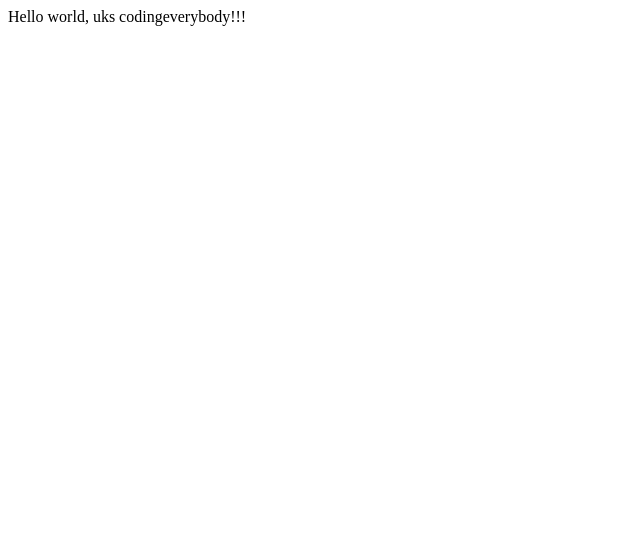
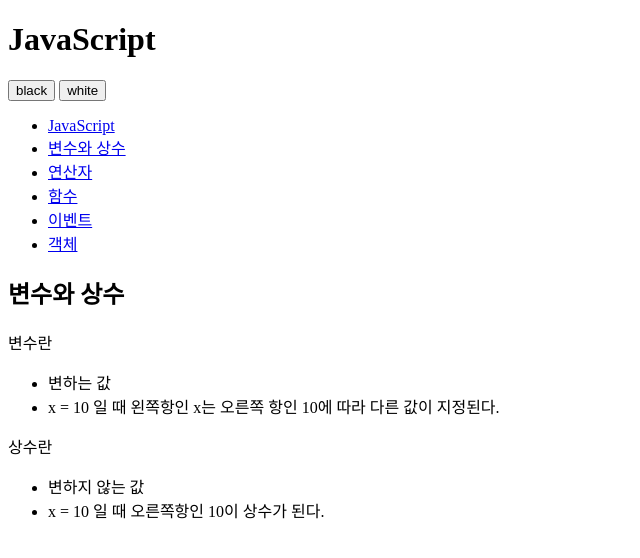
Before and after one commit to suyoii/opentutorials-uks, a plain HTML site: page index.html in a window 1280 px wide. Shown: the whole page, without its empty margins (0-640 px from the left). Drawn offline with Linux system fonts and the light colour scheme.

Commit message:
change index.html

```diff
--- a/index.html
+++ b/index.html
@@ -1,25 +1,53 @@
 <!DOCTYPE html>
-<html lang="en">
+<html>
     <head>
         <meta charset="utf-8" />
-
-        <!-- Always force latest IE rendering engine (even in intranet) & Chrome Frame
-        Remove this if you use the .htaccess -->
-        <meta http-equiv="X-UA-Compatible" content="IE=edge,chrome=1" />
-
-        <title>index</title>
-        <meta name="description" content="" />
-        <meta name="author" content="egoing" />
-
-        <meta name="viewport" content="width=device-width; initial-scale=1.0" />
-
-        <!-- Replace favicon.ico & apple-touch-icon.png in the root of your domain and delete these references -->
-        <link rel="shortcut icon" href="/favicon.ico" />
-        <link rel="apple-touch-icon" href="/apple-touch-icon.png" />
     </head>
 
-    <body>
-        Hello world, uks
-         codingeverybody!!!
+    <body id="body">
+        <div>
+            <header>
+                <h1>JavaScript</h1>
+            </header>
+            <div id="toolbar">
+                <input type="button" value="black" />
+                <input type="button" value="white" />
+            </div>
+            <nav>
+                <ul>
+                    <li><a href="http://opentutorials.org/course/49/16">JavaScript</a></li>
+                    <li><a href="http://opentutorials.org/course/49/17">변수와 상수</a></li>
+                    <li><a href="http://opentutorials.org/course/49/18">연산자</a></li>
+                    <li><a href="http://opentutorials.org/course/49/19">함수</a></li>
+                    <li><a href="http://opentutorials.org/course/49/20">이벤트</a></li>
+                    <li><a href="http://opentutorials.org/course/49/21">객체</a></li>
+                </ul>
+            </nav>
+            <article>
+                <h2>변수와 상수</h2>
+                <div>
+                    <p>변수란</p>
+                    <ul>
+                        <li>
+                            변하는 값
+                        </li>
+                        <li>
+                            x = 10 일 때 왼쪽항인 x는 오른쪽 항인 10에 따라 다른 값이 지정된다.
+                        </li>
+                    </ul>
+                    <p>
+                        상수란
+                    </p>
+                    <ul>
+                        <li>
+                            변하지 않는 값
+                        </li>
+                        <li>
+                            x = 10 일 때 오른쪽항인 10이 상수가 된다.
+                        </li>
+                    </ul>
+                </div>
+            </article>
+        </div>
     </body>
 </html>
```
